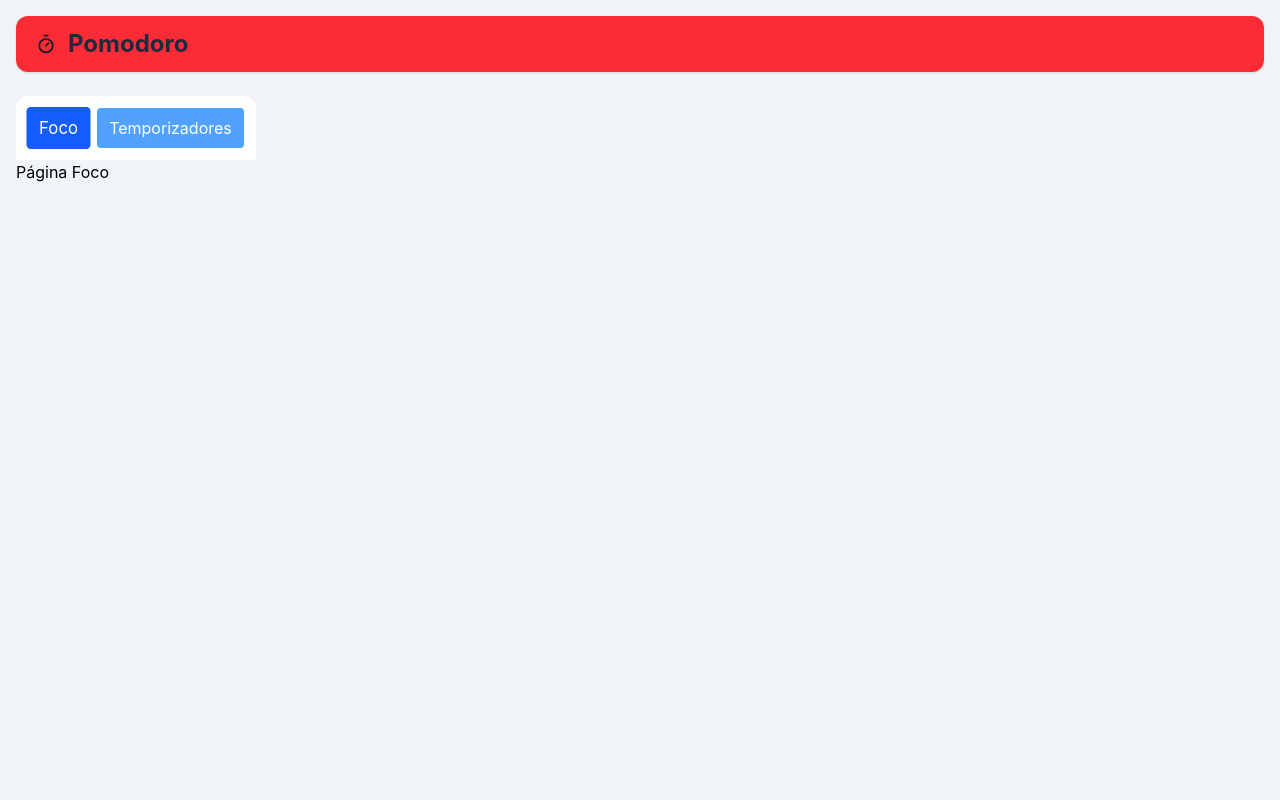
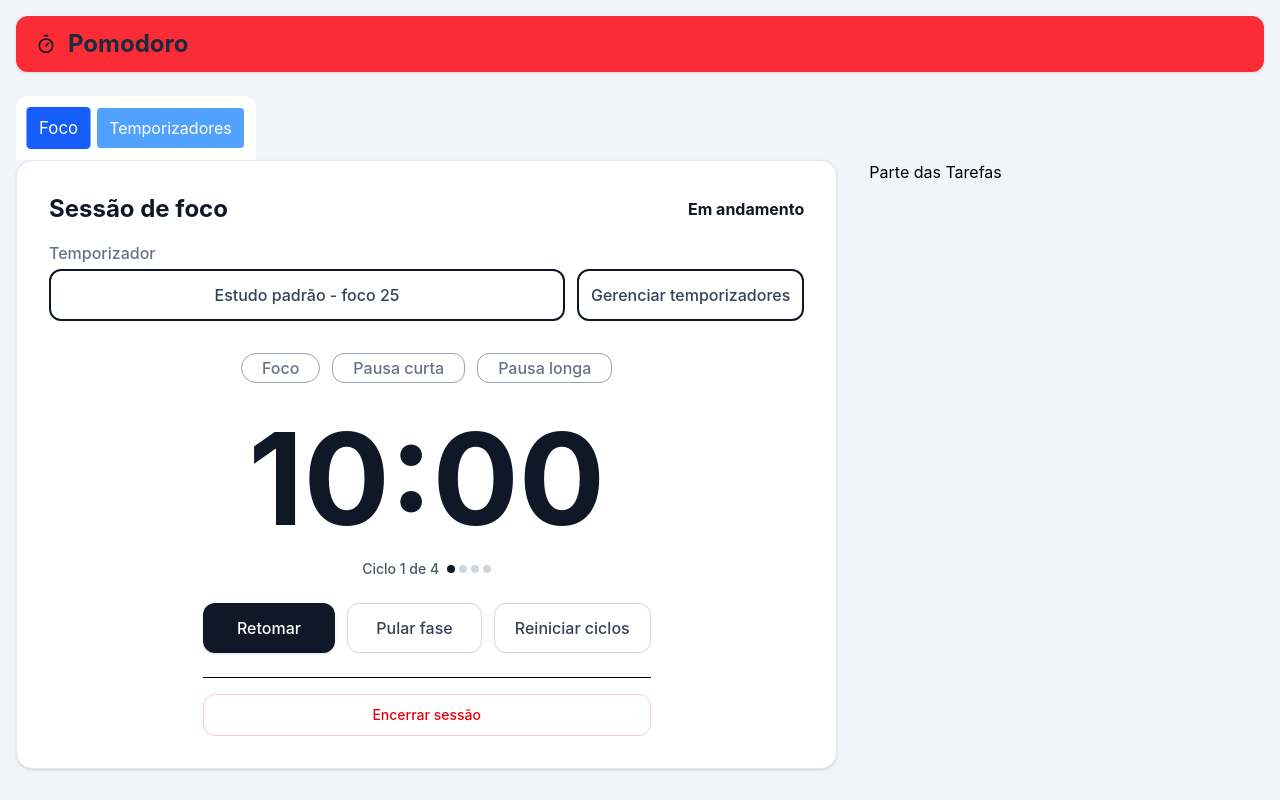
Before and after one commit to MarcosVitorGoularte/Pomodoro, a React (Vite) app: page / in a window 1280 px wide. Built offline with nearby package versions, Linux system fonts and the light colour scheme.

Commit message:
Adicionado: Frontend do temporizador da página de foco

```diff
--- a/src/components/paginas/PaginaFoco.tsx
+++ b/src/components/paginas/PaginaFoco.tsx
@@ -1,7 +1,93 @@
 export function PaginaFoco() {
   return (
-    <section>
-      <h1>Página Foco</h1>
+    <section className="grid grid-cols-1 gap-8 lg:grid-cols-3">
+      <div className="flex flex-col items-center justify-center rounded-2xl border border-gray-200 bg-white p-8 text-center shadow-sm lg:col-span-2">
+        <div className="mb-4 flex w-full items-center justify-between self-start">
+          <span className="text-2xl font-bold text-gray-900">Sessão de foco</span>
+          <span className="text-md font-bold text-gray-900">Em andamento</span>
+        </div>
+
+        <span className="mb-1 self-start font-medium text-gray-500">Temporizador</span>
+
+        <div className="mb-8 flex w-full flex-wrap justify-center gap-3 max-[550px]:flex-col">
+          <button
+            type="button"
+            className="flex-1 cursor-pointer items-center justify-center overflow-hidden rounded-xl border-2 border-gray-900 p-3 font-medium text-gray-700 transition hover:bg-gray-200"
+          >
+            Estudo padrão - foco 25
+          </button>
+          <button
+            type="button"
+            className="flex cursor-pointer items-center justify-center rounded-xl border-2 border-gray-900 p-3 font-medium text-gray-700 transition hover:bg-gray-200"
+          >
+            Gerenciar temporizadores
+          </button>
+        </div>
+
+        <div className="mb-8 flex w-full flex-wrap justify-center gap-3 max-[550px]:flex-col">
+          <button
+            type="button"
+            className="flex cursor-pointer items-center justify-center rounded-4xl border border-gray-400 px-5 py-0.5 font-medium text-gray-500 transition hover:bg-gray-200"
+          >
+            Foco
+          </button>
+          <button
+            type="button"
+            className="flex cursor-pointer items-center justify-center rounded-xl border border-gray-400 px-5 py-0.5 font-medium text-gray-500 transition hover:bg-gray-200"
+          >
+            Pausa curta
+          </button>
+          <button
+            type="button"
+            className="flex cursor-pointer items-center justify-center rounded-xl border border-gray-400 px-5 py-0.5 font-medium text-gray-500 transition hover:bg-gray-200"
+          >
+            Pausa longa
+          </button>
+        </div>
+
+        <h1 className="mb-4 text-9xl font-bold text-gray-900">10:00</h1>
+
+        <div className="mb-6 flex items-center space-x-2">
+          <span className="text-sm font-medium text-gray-600">Ciclo 1 de 4</span>
+          <div className="flex space-x-1">
+            <span className="h-2 w-2 rounded-full bg-gray-900"></span>
+            <span className="h-2 w-2 rounded-full bg-gray-300"></span>
+            <span className="h-2 w-2 rounded-full bg-gray-300"></span>
+            <span className="h-2 w-2 rounded-full bg-gray-300"></span>
+          </div>
+        </div>
+
+        <div className="flex w-full max-w-md flex-wrap justify-center gap-3">
+          <button
+            type="button"
+            className="flex-1 cursor-pointer rounded-xl bg-gray-900 px-5 py-3 font-medium text-white shadow-sm transition hover:bg-gray-800"
+          >
+            Retomar
+          </button>
+          <button
+            type="button"
+            className="flex-1 cursor-pointer rounded-xl border border-gray-300 px-5 py-3 font-medium text-gray-700 transition hover:bg-gray-200"
+          >
+            Pular fase
+          </button>
+          <button
+            type="button"
+            className="w-full cursor-pointer rounded-xl border border-gray-300 px-5 py-3 font-medium text-gray-700 transition hover:bg-gray-200 sm:w-auto"
+          >
+            Reiniciar ciclos
+          </button>
+        </div>
+
+        <div className="mt-6 w-full max-w-md border-t pt-4">
+          <button
+            type="button"
+            className="w-full cursor-pointer rounded-xl border border-red-200 py-2.5 text-sm font-medium text-red-600 transition hover:bg-red-50"
+          >
+            Encerrar sessão
+          </button>
+        </div>
+      </div>
+      <div>Parte das Tarefas</div>
     </section>
   )
 }
```
